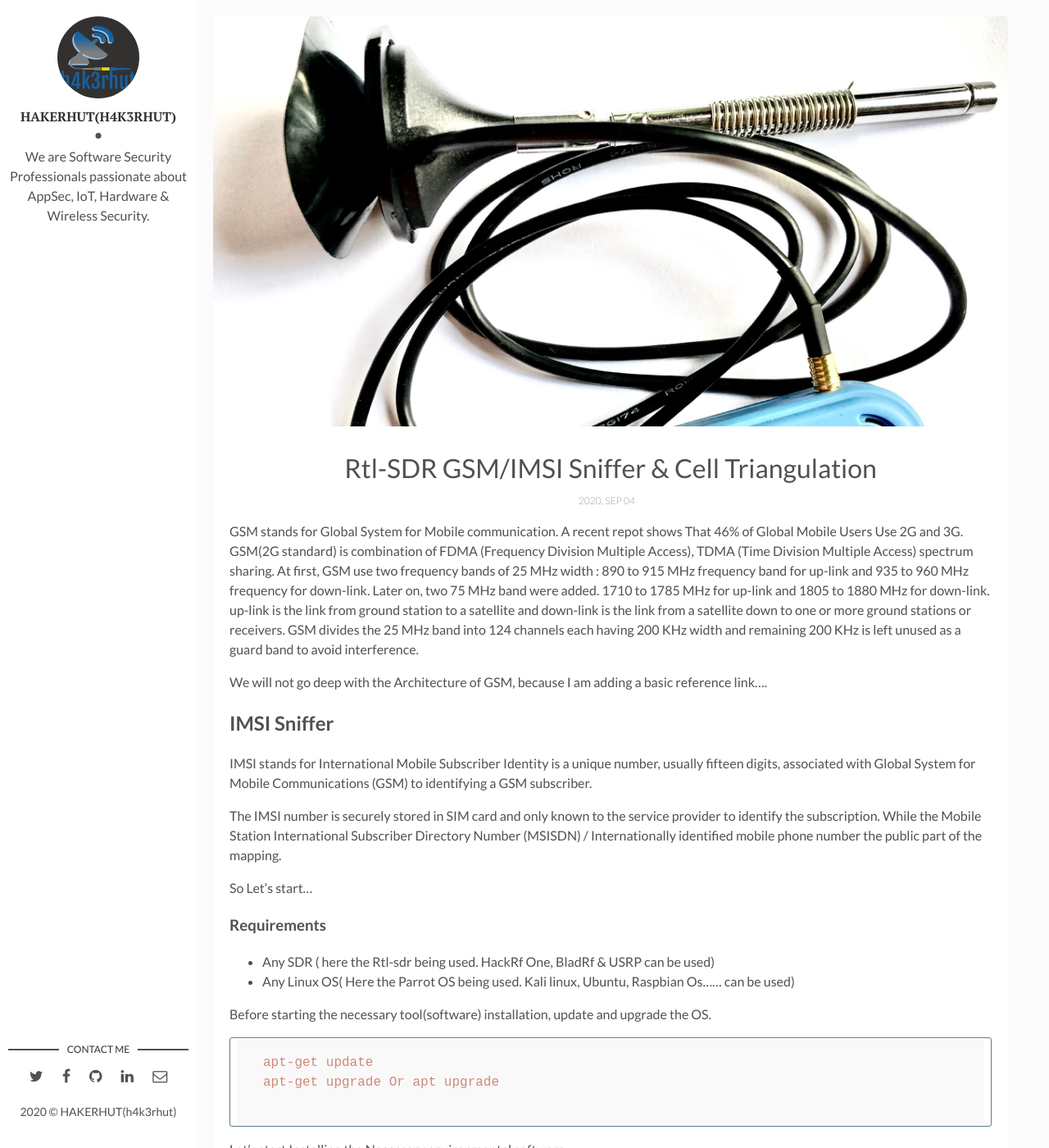
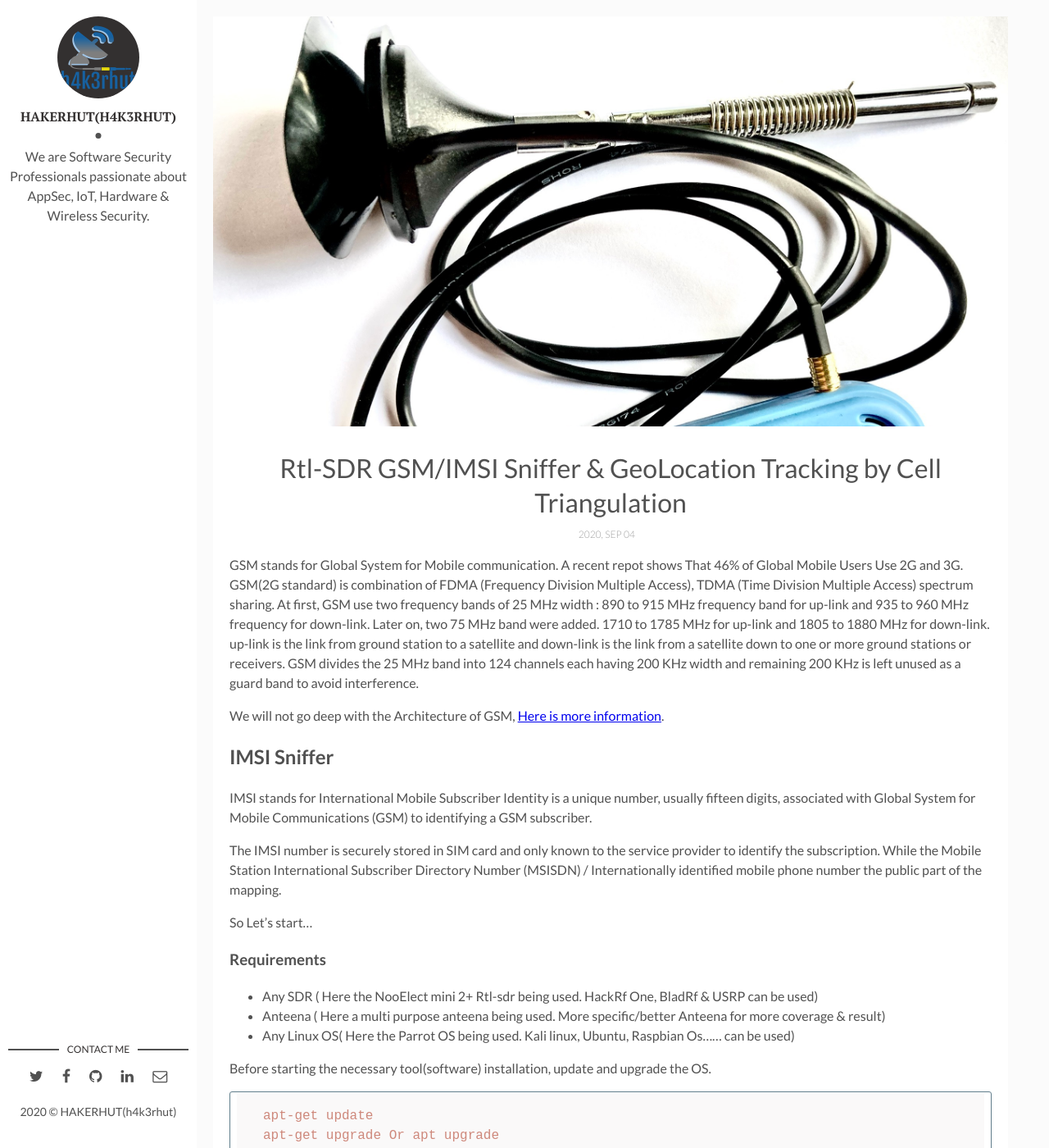
Before and after one commit to h4k3rhut/hackerhut, a Jekyll site: the page built from _posts/2020-09-05-gms_sniffing_rtl-sdr.markdown, in a window 1280 px wide and 1400 px high. Shown: the whole window at 82% size. Built offline with Jekyll 4.4.1, drawn with Linux system fonts in a browser that asks for light colours; comment, search, counter and statistics services are not loaded.

Commit message:
Update 2020-09-05-gms_sniffing_rtl-sdr.markdown
Minor change

```diff
--- a/_posts/2020-09-05-gms_sniffing_rtl-sdr.markdown
+++ b/_posts/2020-09-05-gms_sniffing_rtl-sdr.markdown
@@ -1,6 +1,6 @@
 ---
 layout: post
-title: Rtl-SDR GSM/IMSI Sniffer & Cell Triangulation
+title: Rtl-SDR GSM/IMSI Sniffer & GeoLocation Tracking by Cell Triangulation
 date: 2020-09-05 00:00:00 +0700
 description: You’ll find this post in your `_posts` directory. Go ahead and edit it and re-build the site to see your changes. # Add post description (optional)
 img: IMG_5866.jpg # Add image post (optional)
@@ -10,7 +10,7 @@ tags: [rtl-sdr, SDR, GSM] # add tag
 GSM stands for Global System for Mobile communication. A recent repot shows That 46% of Global Mobile Users Use 2G and 3G.
 GSM(2G standard) is combination of FDMA (Frequency Division Multiple Access), TDMA (Time Division Multiple Access) spectrum sharing. At first, GSM use two frequency bands of 25 MHz width : 890 to 915 MHz frequency band for up-link and 935 to 960 MHz frequency for down-link. Later on, two 75 MHz band were added. 1710 to 1785 MHz for up-link and 1805 to 1880 MHz for down-link. up-link is the link from ground station to a satellite and down-link is the link from a satellite down to one or more ground stations or receivers. GSM divides the 25 MHz band into 124 channels each having 200 KHz width and remaining 200 KHz is left unused as a guard band to avoid interference.
 
-We will not go deep with the Architecture of GSM, because I am adding a basic reference link....
+We will not go deep with the Architecture of GSM, [Here is more information](https://en.m.wikipedia.org/wiki/GSM).
 
 ## IMSI Sniffer
 
@@ -21,7 +21,8 @@ The IMSI number is securely stored in SIM card and only known to the service pro
 So Let’s start...
 
 ### Requirements
-* Any SDR  ( here the Rtl-sdr being used. HackRf One, BladRf & USRP can be used)
+* Any SDR ( Here the NooElect mini 2+ Rtl-sdr being used. HackRf One, BladRf & USRP can be used)
+* Anteena ( Here a multi purpose anteena being used. More specific/better Anteena for more coverage & result)
 * Any Linux OS( Here the Parrot OS being used. Kali linux, Ubuntu, Raspbian Os...... can be used)
 
 Before starting the necessary tool(software) installation, update and upgrade the OS.
```
